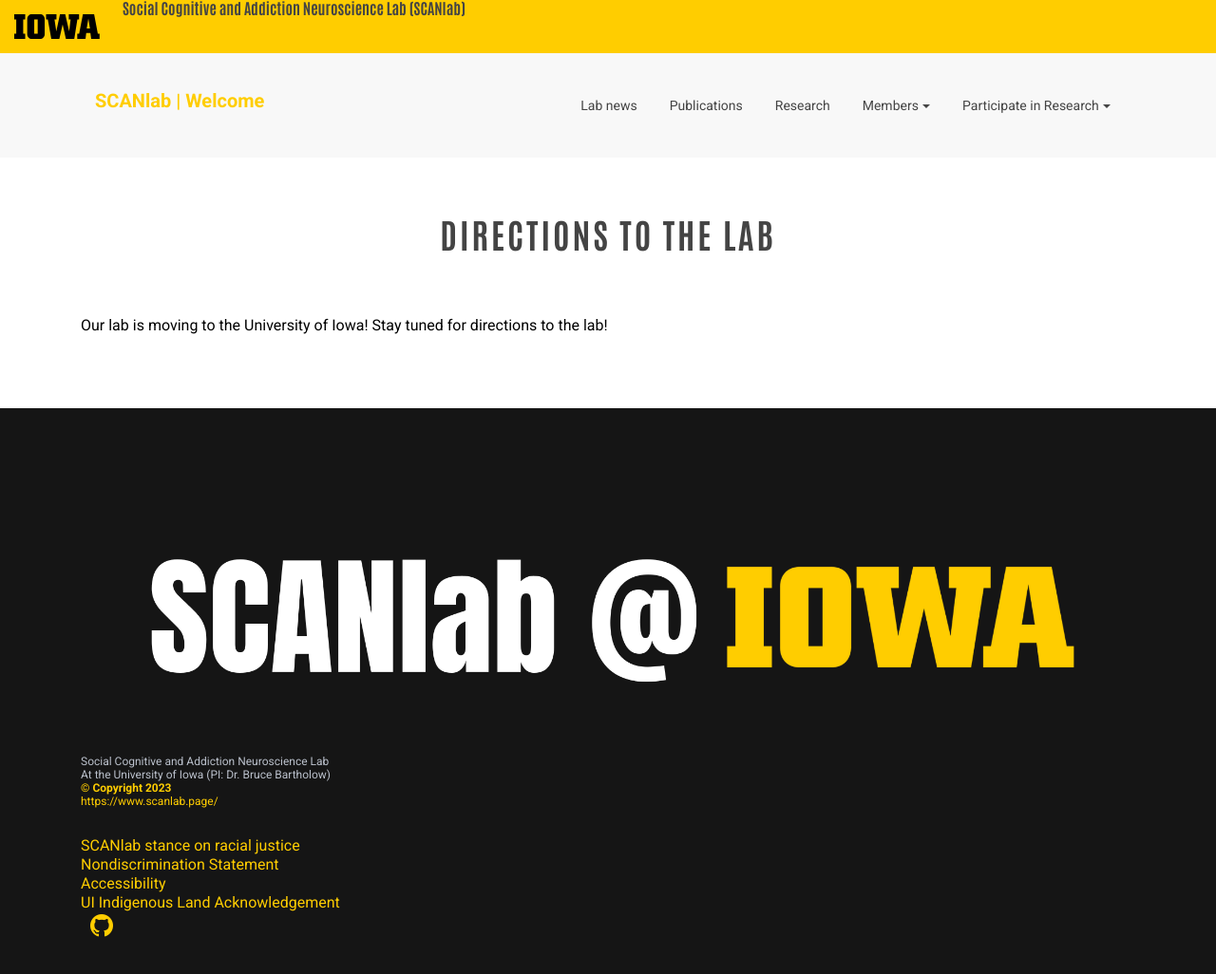
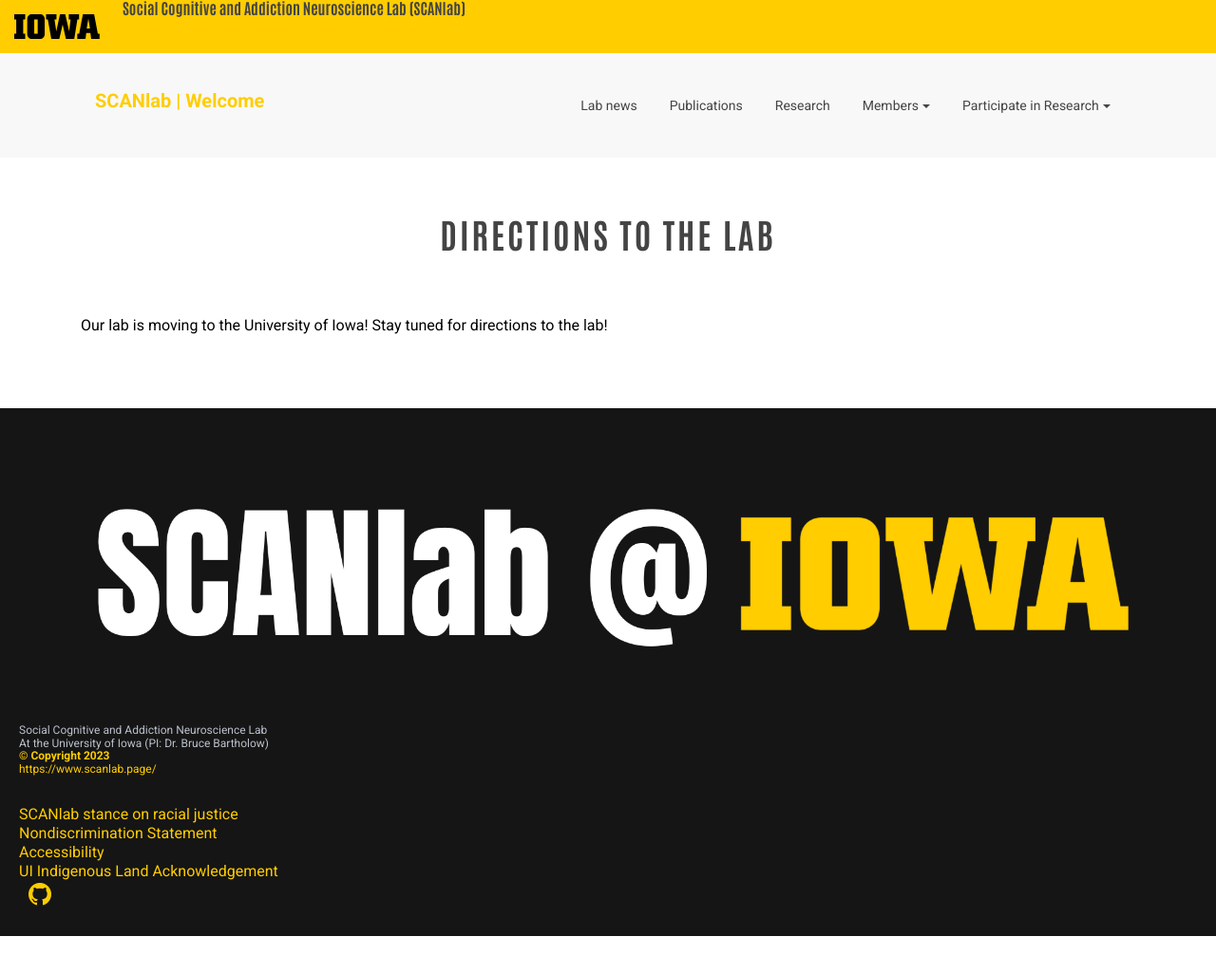
Before and after one commit to bartholow-scanlab/bartholow-scanlab.github.io, a Jekyll site: the page built from directions.html, in a window 1280 px wide. Shown: the top 1026 px of the page at 95% size. Built offline with Jekyll 4.4.1, drawn with Linux system fonts in a browser that asks for light colours.

Commit message:
Update footer.html

```diff
--- a/_includes/themes/bootstrap/footer.html
+++ b/_includes/themes/bootstrap/footer.html
@@ -1,8 +1,9 @@
       <!-- Footer -->
 
 
-      <footer class="default-footer text-left">
-        <div class="container">
+     <footer class="footer">
+    <div class="footer__container footer__container--flex">
+        <div class="footer__links footer__links--contact">
 
           <img class="mb-40 footer-logo" src="{{ BASE_PATH }}/assets/images/SCANlab@IOWA.png" alt="">
 
@@ -32,4 +33,5 @@
 
           </span>
         </div>
+        </div>
       </footer>
```
